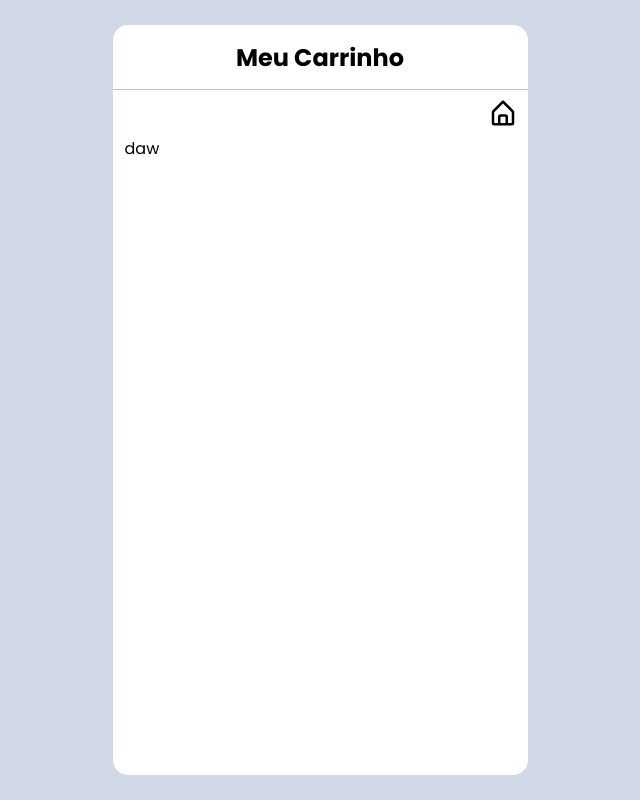
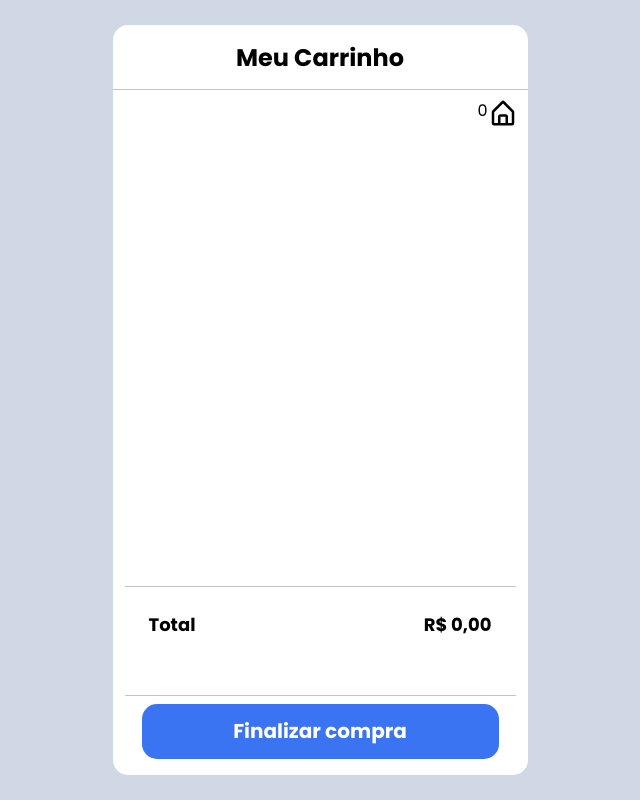
Before and after one commit to LeonardoWlopes/Carrinho-de-Compras-V2, a Next.js app: page /cart in a window 1280 px wide. Shown: the whole page, without its empty margins (320-960 px from the left). Built offline with nearby package versions, Linux system fonts and the light colour scheme.

Commit message:
Feat: Created Cart List And Implemented

```diff
--- a/pages/cart/index.tsx
+++ b/pages/cart/index.tsx
@@ -1,10 +1,56 @@
+import { useContext, useEffect, useState } from "react";
 import * as S from "./styles";
 
 //types
 import type { NextPage } from "next";
 
-const Home: NextPage = () => {
-  return <S.Container>daw</S.Container>;
+//context
+import { CartContext } from "../../src/contexts/CartContext";
+
+//components
+import { ShopItems } from "../../src/components/ShopItems";
+
+//utils
+import { currencyConverter } from "../../src/utils/currencyConverter";
+
+const Cart: NextPage = () => {
+  const { cart } = useContext(CartContext);
+
+  const [totalCartValue, setTotalCartValue] = useState(0);
+
+  useEffect(() => {
+    if (cart[0]) {
+      const totalValue = cart
+        .map((prod) => prod.sellingPrice)
+        .reduce((total, preco) => total + preco);
+
+      setTotalCartValue(totalValue);
+    } else {
+      setTotalCartValue(0);
+    }
+  }, [cart]);
+
+  return (
+    <S.Container>
+      <S.Content>
+        {cart.map((item) => (
+          <ShopItems key={item.uniqueId} item={item} sell />
+        ))}
+      </S.Content>
+      <S.Footer>
+        <S.TotalContainer>
+          <div>
+            <span>Total</span>
+            <span>{currencyConverter(totalCartValue)}</span>
+          </div>
+          <S.PopUp opacity={totalCartValue > 1000 ? 1 : 0}>
+            <span>Parabéns, sua compra tem frete grátis !</span>
+          </S.PopUp>
+        </S.TotalContainer>
+        <button>Finalizar compra</button>
+      </S.Footer>
+    </S.Container>
+  );
 };
 
-export default Home;
+export default Cart;
--- a/pages/cart/styles.ts
+++ b/pages/cart/styles.ts
@@ -1,5 +1,81 @@
 import styled from "styled-components";
 
+type props = {
+  opacity: number;
+};
+
 export const Container = styled.div`
+  height: 100%;
+`;
 
+export const Content = styled.div`
+  height: 450px;
+  overflow-y: auto;
 `;
+
+export const Footer = styled.div`
+  height: 180px;
+  display: flex;
+  flex-direction: column;
+  overflow-y: auto;
+
+  button {
+    background: ${({ theme }) => theme.COLORS.BLUE.light};
+    border: none;
+    border-radius: 15px;
+    color: #fff;
+    font-size: 20px;
+    font-weight: bolder;
+    height: 55px;
+    margin: auto;
+    width: 357px;
+    cursor: pointer;
+    transition: 0.1s;
+
+    :hover {
+      background: ${({ theme }) => theme.COLORS.BLUE.dark};
+    }
+
+    :active {
+      opacity: 0.8;
+    }
+  }
+`;
+
+export const TotalContainer = styled.div`
+  width: 100%;
+  height: 110px;
+  border: solid 1px #c4c4c4;
+  border-inline: none;
+  padding: 24px;
+
+  div {
+    display: flex;
+    justify-content: space-between;
+
+    span {
+      font-weight: bold;
+      font-size: 18px;
+    }
+  }
+`;
+
+export const PopUp = styled.div<props>`
+  height: 40px;
+  background: ${({ theme }) => theme.COLORS.GREEN.light};
+  border-radius: 30px;
+  margin: 8px auto;
+  align-items: center;
+  justify-content: center;
+  display: flex;
+  opacity: ${(props) => props.opacity};
+
+  span {
+    margin: auto;
+    font-weight: normal;
+    font-size: 15px !important;
+    color: ${({ theme }) => theme.COLORS.GREEN.dark};
+  }
+
+  transition: 0.1s;
+`;
--- a/pages/home/styles.ts
+++ b/pages/home/styles.ts
@@ -6,5 +6,5 @@ export const Container = styled.div`
 
 export const Content = styled.div`
   height: 600px;
-  overflow-y: scroll;
+  overflow-y: auto;
 `;
--- a/src/components/Layout/index.tsx
+++ b/src/components/Layout/index.tsx
@@ -1,4 +1,5 @@
-import React, { useState } from "react";
+import React, { useContext, useState } from "react";
+import { useRouter } from "next/router";
 import * as S from "./styles";
 
 //types
@@ -9,10 +10,13 @@ type IProps = {
 //components
 import Image from "next/image";
 
-import { useRouter } from "next/router";
+//context
+import { CartContext } from "../../contexts/CartContext";
 
 function Layout({ children }: IProps) {
   const router = useRouter();
+
+  const {cart} = useContext(CartContext);
 
   const pageName = router.pathname.slice(1);
 
@@ -24,9 +28,10 @@ function Layout({ children }: IProps) {
     <S.Container>
       <S.Card>
         <S.Header>
-          <h1>{pageName === 'cart'? 'Meu Carrinho': pageName}</h1>
+          <h1>{pageName === "cart" ? "Meu Carrinho" : pageName}</h1>
         </S.Header>
         <S.SwitchContainer>
+          <span>{cart.length}</span>
           <Image
             onClick={handleMove}
             src={
@@ -39,9 +44,7 @@ function Layout({ children }: IProps) {
             alt=""
           />
         </S.SwitchContainer>
-        <S.Body>
-          {children}
-        </S.Body>
+        <S.Body>{children}</S.Body>
       </S.Card>
     </S.Container>
   );
--- a/src/components/Layout/styles.ts
+++ b/src/components/Layout/styles.ts
@@ -41,4 +41,8 @@ export const SwitchContainer = styled.div`
   justify-content: end;
   margin: 8px 0px;
   padding: 0 10px;
+
+  img {
+    cursor: pointer;
+  }
 `;
--- a/src/components/ShopItems/index.tsx
+++ b/src/components/ShopItems/index.tsx
@@ -1,17 +1,31 @@
+import { useContext } from "react";
+import * as S from "./styles";
+
 import Image from "next/image";
-import * as S from "./styles";
 
 //types
 import { IItems } from "../../types/Items.interface";
-import { currencyConverter } from "../../utils/currencyConverter";
 
 type IProps = {
   item: IItems;
+  sell?: boolean;
 };
 
-function ShopItems({ item }: IProps) {
+//context
+import { CartContext } from "../../contexts/CartContext";
+
+//utils
+import { currencyConverter } from "../../utils/currencyConverter";
+
+function ShopItems({ item, sell }: IProps) {
+  const { addItemToCart, removeItemToCart } = useContext(CartContext);
+
+  function handleChangeCart() {
+    sell ? removeItemToCart(item.uniqueId) : addItemToCart(item.uniqueId);
+  }
+
   return (
-    <S.Container>
+    <S.Container onClick={handleChangeCart}>
       <S.ImageContainer>
         <Image src={item.imageUrl} width="100%" height="100%" alt={item.name} />
       </S.ImageContainer>
--- a/src/components/ShopItems/styles.ts
+++ b/src/components/ShopItems/styles.ts
@@ -48,6 +48,7 @@ export const ItemName = styled.span`
 
 export const ItemPrice = styled.span`
   font-size: 12px;
+  color: ${({ theme }) => theme.COLORS.TEXT.secondary};
 `;
 
 export const ItemSellPrice = styled.span`
--- a/src/contexts/CartContext.tsx
+++ b/src/contexts/CartContext.tsx
@@ -5,6 +5,9 @@ import { IItems } from "../types/Items.interface";
 
 type ICartContext = {
   items: IItems[];
+  cart: IItems[];
+  addItemToCart: (id: string) => void;
+  removeItemToCart: (id: string) => void;
 };
 
 type IProps = {
@@ -16,6 +19,28 @@ const CartContext = createContext({} as ICartContext);
 
 function CartProvider({ children }: IProps) {
   const [items, setItems] = useState<IItems[]>([]);
+  const [cart, setCart] = useState<IItems[]>([]);
+
+  // add items into the card
+  function addItemToCart(id: string) {
+    const item = items.find((item) => item.uniqueId === id);
+    const alreadyExist = cart.find((item) => item.uniqueId === id);
+
+    if (item && !alreadyExist) {
+      const newCart = cart.concat(item);
+
+      setCart(newCart);
+    }
+  }
+
+  // remove items from the card
+  function removeItemToCart(id: string) {
+    const newCart = cart.filter((item) => {
+      return item.uniqueId !== id;
+    });
+
+    setCart(newCart)
+  }
 
   //fetch API data
   useEffect(() => {
@@ -26,7 +51,11 @@ function CartProvider({ children }: IProps) {
   }, []);
 
   return (
-    <CartContext.Provider value={{ items }}>{children}</CartContext.Provider>
+    <CartContext.Provider
+      value={{ items, cart, addItemToCart, removeItemToCart }}
+    >
+      {children}
+    </CartContext.Provider>
   );
 }
 
--- a/src/themes/light.ts
+++ b/src/themes/light.ts
@@ -14,7 +14,8 @@ const light = {
       dark: "#247a00",
     },
     BLUE: {
-      dark: "#3b74f2",
+      light: "#3b74f2",
+      dark: "#3164D1",
     },
   },
 };
--- a/src/utils/currencyConverter.ts
+++ b/src/utils/currencyConverter.ts
@@ -1,10 +1,18 @@
 function currencyConverter(value: number) {
-  const formattedValue = Intl.NumberFormat("pt-br", {
+  const stringNumber = value.toString();
+
+  const formattedValue = parseFloat(
+    stringNumber.substring(0, stringNumber.length - 2) +
+      "." +
+      stringNumber.substring(stringNumber.length - 2)
+  );
+
+  const currencyValue = Intl.NumberFormat("pt-br", {
     style: "currency",
     currency: "brl",
-  }).format(value);
+  }).format(formattedValue);
 
-  return formattedValue
+  return currencyValue;
 }
 
 export { currencyConverter };
```
Lines whose indentation alone changed are shown as unchanged.
